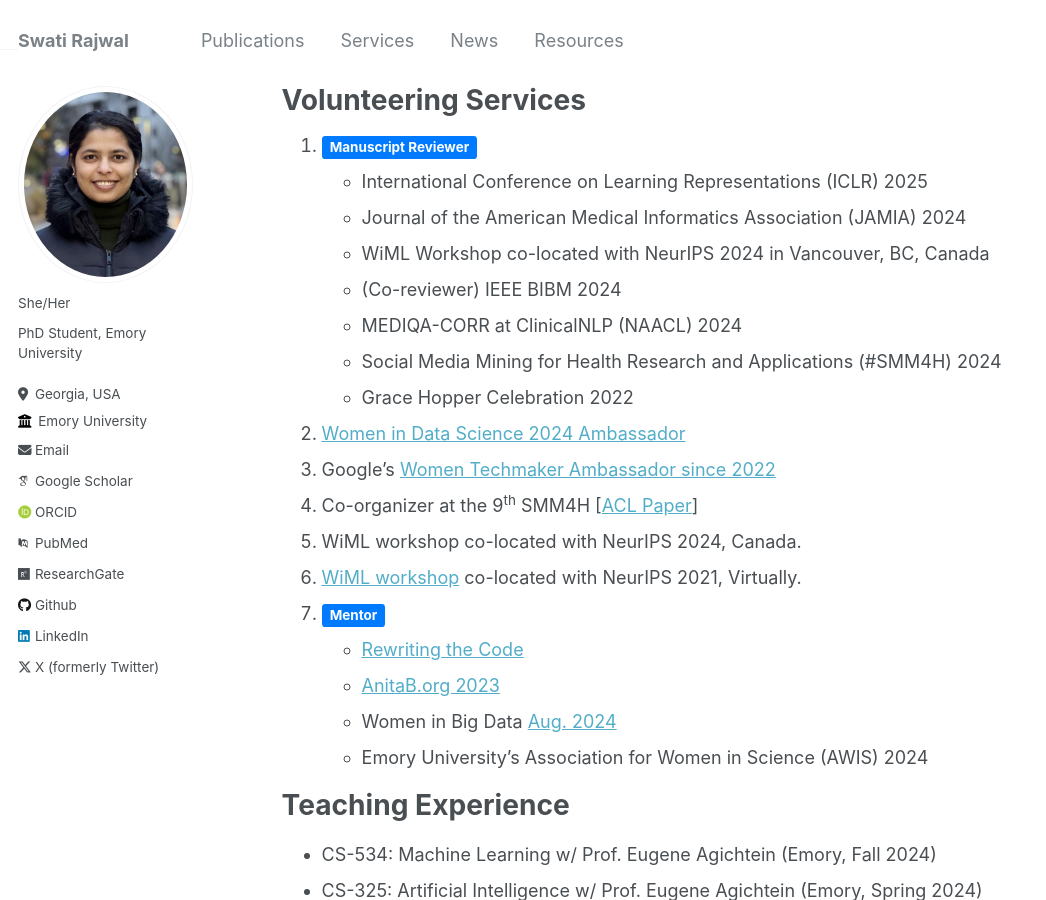
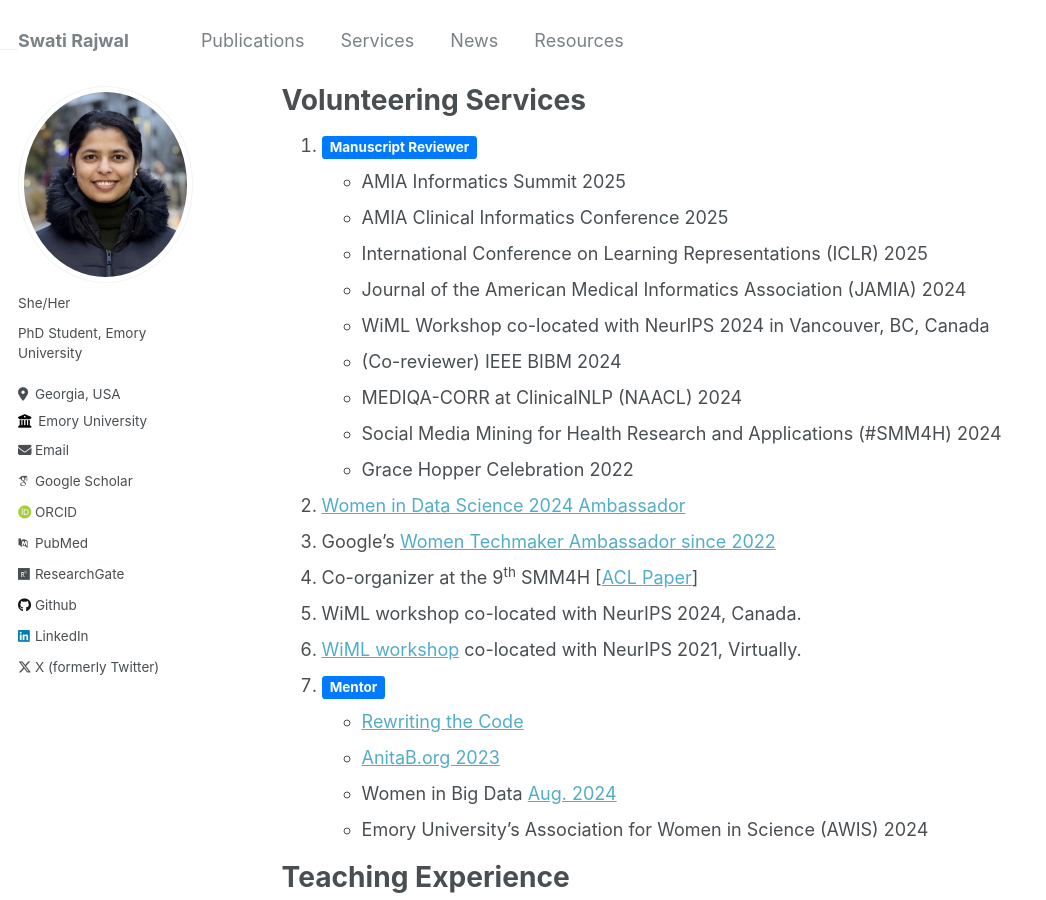
Before and after one commit to swati-rajwal/swati-rajwal.github.io, a Jekyll site: the page built from _pages/services.md, in a window 1280 px wide and 900 px high. Shown: the whole window, without its empty margins (0-1046 px from the left). Built offline with Jekyll 4.4.1, drawn with Linux system fonts in a browser that asks for light colours; some web fonts are replaced.

Commit message:
Update services.md

```diff
--- a/_pages/services.md
+++ b/_pages/services.md
@@ -6,6 +6,8 @@ author_profile: true
 ---
 
 1. <span class="label label-success" style="background-color: #007bff; display: inline; padding: .2em .6em .3em; font-size: 75%; font-weight: bold; line-height: 1; color: #ffffff; text-align: center; white-space: nowrap; vertical-align: baseline; border-radius: .25em;">Manuscript Reviewer</span>
+   * AMIA Informatics Summit 2025
+   * AMIA Clinical Informatics Conference 2025
    * International Conference on Learning Representations (ICLR) 2025
    * Journal of the American Medical Informatics Association (JAMIA) 2024
    * WiML Workshop co-located with NeurIPS 2024 in Vancouver, BC, Canada
```
